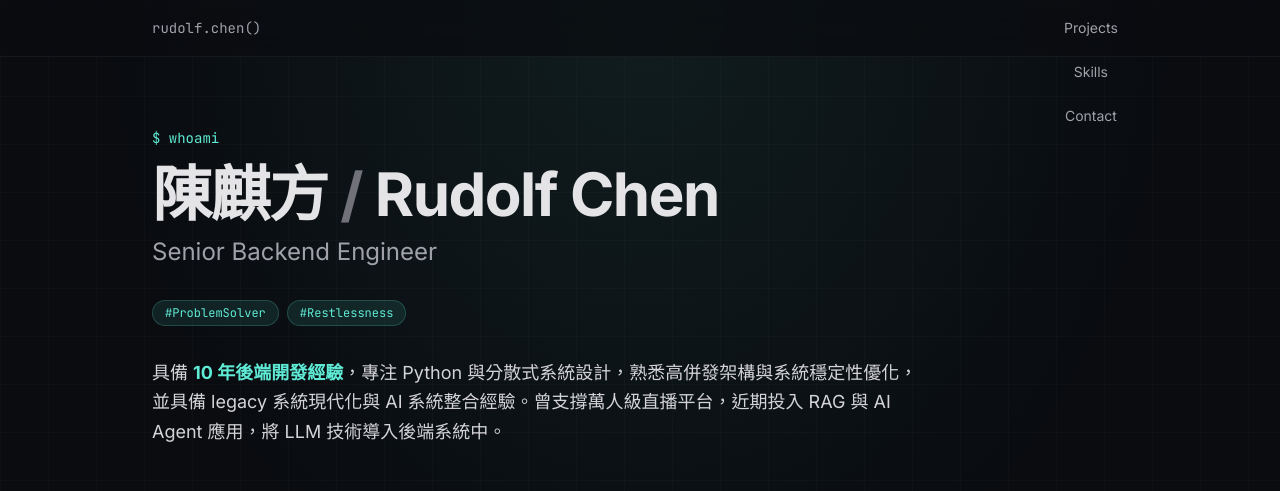
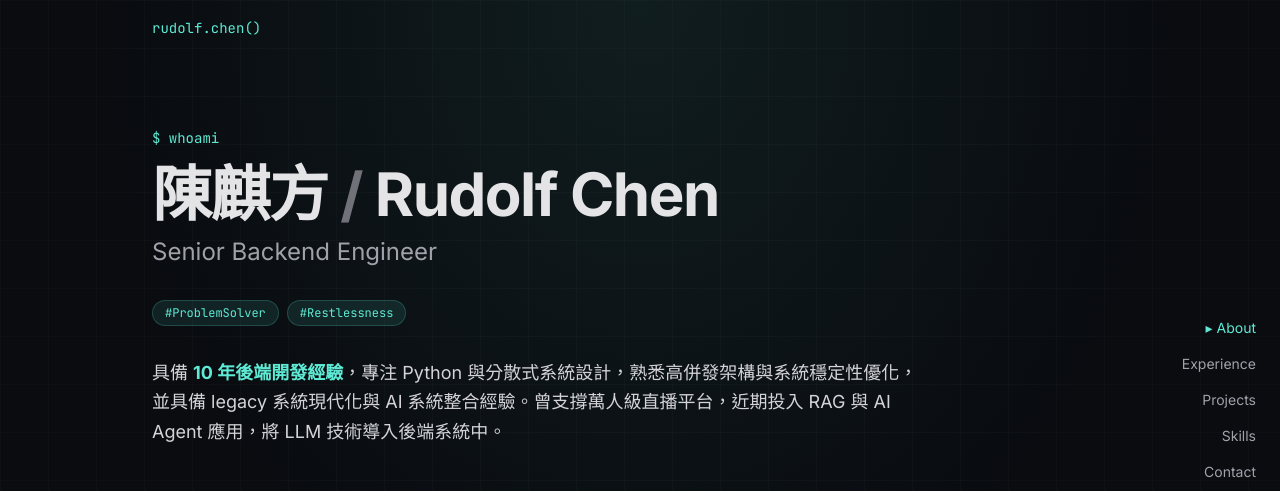
Before and after one commit to rudd6617/portfolio, a website: page index.html in a window 1280 px wide. Shown: the top 491 px of the page. Drawn offline with Linux system fonts and the light colour scheme.

Commit message:
refactor: move section nav to a fixed right-center rail
On >=640px the section links become a vertical rail fixed to the
right edge and vertically centered; the full-width top bar drops its
background, leaving only the brand at top-left. Below 640px the
existing brand + hamburger dropdown is kept. The active link is
marked with an accent caret whose width is reserved so labels don't
shift. Scroll-spy is scoped to #navMenu so the brand link no longer
greys out on scroll.

Co-Authored-By: Claude Opus 4.8 (1M context) <noreply@anthropic.com>

```diff
--- a/assets/main.js
+++ b/assets/main.js
@@ -1,5 +1,5 @@
 // Active nav link follows the section nearest the viewport top.
-const navLinks = document.querySelectorAll('nav a[href^="#"]');
+const navLinks = document.querySelectorAll('#navMenu a[href^="#"]');
 
 let activeId = null;
 function setActive(id) {
--- a/assets/style.css
+++ b/assets/style.css
@@ -210,6 +210,23 @@
   background: var(--accent);
 }
 
+/* ---------- Nav rail active marker ---------- */
+/* main.js toggles .text-accent on the active link; the marker reserves a
+   fixed width so links don't shift as the active section changes. */
+#navMenu a::before {
+  content: '▸';
+  display: inline-block;
+  width: 1em;
+  margin-right: 0.25rem;
+  color: var(--accent);
+  opacity: 0;
+  transition: opacity 0.2s;
+}
+
+#navMenu a.text-accent::before {
+  opacity: 1;
+}
+
 /* ---------- Smooth scrolling ---------- */
 html {
   scroll-behavior: smooth;
--- a/index.html
+++ b/index.html
@@ -48,23 +48,24 @@
 
   <div class="bg-layers" aria-hidden="true"></div>
 
-  <!-- Navbar -->
-  <nav class="fixed top-0 inset-x-0 z-50 backdrop-blur-md bg-ink-900/70 border-b border-white/5">
+  <!-- Top bar: solid on mobile (brand + hamburger); transparent on desktop, brand only -->
+  <header class="fixed top-0 inset-x-0 z-50 backdrop-blur-md bg-ink-900/70 border-b border-white/5 sm:bg-transparent sm:border-0 sm:backdrop-blur-none">
     <div class="max-w-5xl mx-auto px-6 h-14 flex items-center justify-between">
       <a href="#top" class="font-mono text-sm text-accent hover:text-accent-glow transition">rudolf.chen()</a>
 
       <button id="navToggle" type="button" class="sm:hidden text-zinc-400 hover:text-accent transition" aria-label="開啟選單" aria-expanded="false" aria-controls="navMenu">
         <svg xmlns="http://www.w3.org/2000/svg" width="24" height="24" viewBox="0 0 24 24" fill="none" stroke="currentColor" stroke-width="2" stroke-linecap="round" stroke-linejoin="round" aria-hidden="true"><line x1="3" y1="6" x2="21" y2="6"/><line x1="3" y1="12" x2="21" y2="12"/><line x1="3" y1="18" x2="21" y2="18"/></svg>
       </button>
+    </div>
+  </header>
 
-      <div id="navMenu" class="hidden sm:flex sm:items-center sm:gap-6 absolute top-14 inset-x-0 sm:static flex-col bg-ink-900/95 sm:bg-transparent border-b sm:border-0 border-white/5 px-6 py-4 sm:p-0 text-sm text-zinc-400">
-        <a href="#about" class="block py-2 sm:py-0 hover:text-accent transition">About</a>
-        <a href="#experience" class="block py-2 sm:py-0 hover:text-accent transition">Experience</a>
-        <a href="#projects" class="block py-2 sm:py-0 hover:text-accent transition">Projects</a>
-        <a href="#skills" class="block py-2 sm:py-0 hover:text-accent transition">Skills</a>
-        <a href="#contact" class="block py-2 sm:py-0 hover:text-accent transition">Contact</a>
-      </div>
-    </div>
+  <!-- Section nav: mobile dropdown / desktop right-center vertical rail -->
+  <nav id="navMenu" class="hidden fixed top-14 inset-x-0 z-40 flex-col bg-ink-900/95 border-b border-white/5 px-6 py-4 text-sm text-zinc-400 sm:flex sm:top-1/2 sm:left-auto sm:right-6 sm:-translate-y-1/2 sm:gap-4 sm:items-end sm:bg-transparent sm:border-0 sm:p-0 sm:text-right" aria-label="Sections">
+    <a href="#about" class="block py-2 sm:py-0 hover:text-accent transition">About</a>
+    <a href="#experience" class="block py-2 sm:py-0 hover:text-accent transition">Experience</a>
+    <a href="#projects" class="block py-2 sm:py-0 hover:text-accent transition">Projects</a>
+    <a href="#skills" class="block py-2 sm:py-0 hover:text-accent transition">Skills</a>
+    <a href="#contact" class="block py-2 sm:py-0 hover:text-accent transition">Contact</a>
   </nav>
 
   <main id="top" class="max-w-5xl mx-auto px-6 pt-32 pb-24">
```
Also changed, not shown: assets/tailwind.css.
